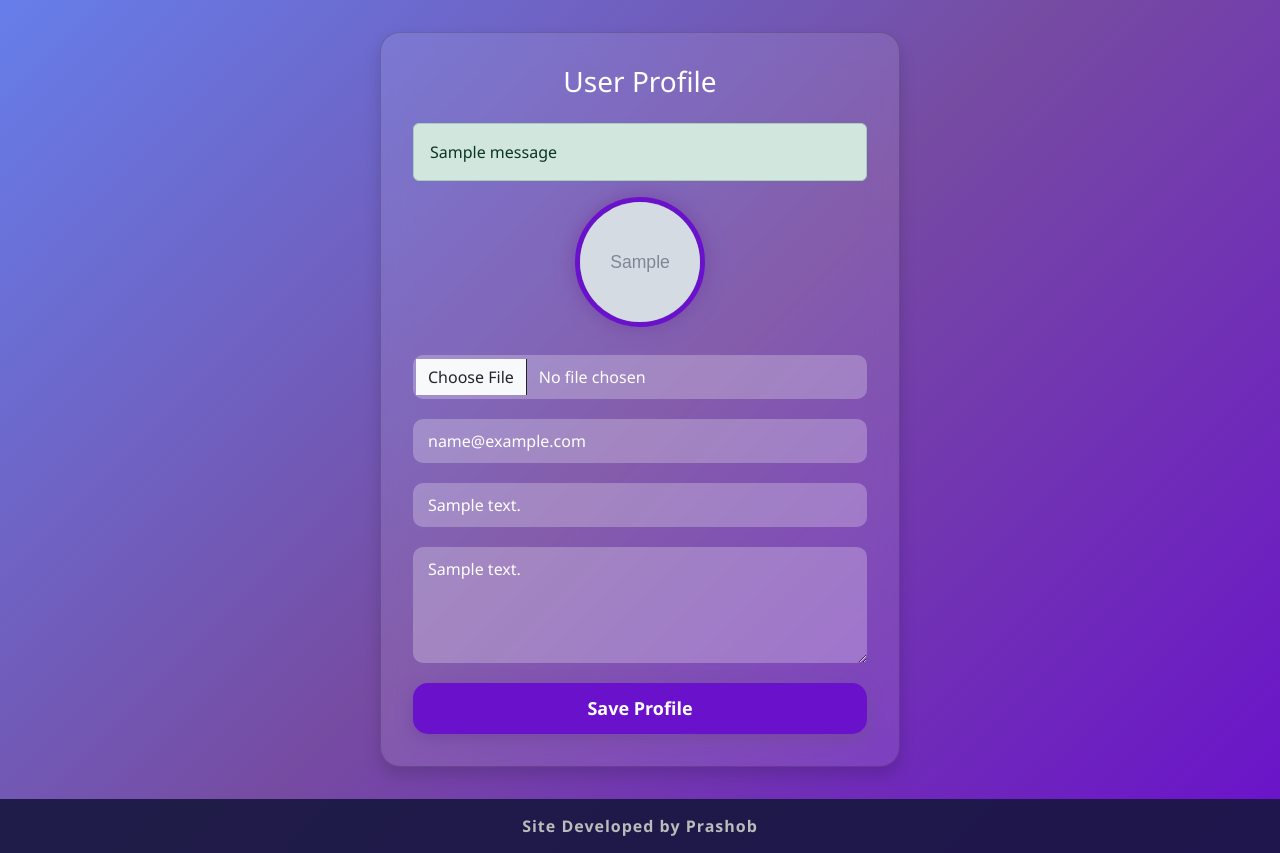
After one commit to PrashobVP/flask-auth-app, a Flask app: page /profile in a window 1280 px wide. The commit adds this page. Run offline with Flask 3, Linux system fonts and the light colour scheme; the visitor is signed in with stand-in values (Sample User, id 1); tables that the repository leaves empty or names only in its code hold one stand-in row (values such as "Sample post"); grey boxes marked "Sample" are stand-in pictures; one stand-in notice (Sample message) is shown.

```diff
--- a/app.py
+++ b/app.py
@@ -1,13 +1,15 @@
-from flask import Flask, render_template, request, redirect
+from flask import Flask, render_template, request, redirect, flash, session, url_for
 import mysql.connector
 from flask_bcrypt import Bcrypt
-
+from mysql.connector.errors import IntegrityError
+import os
+from werkzeug.utils import secure_filename
 
 app = Flask(__name__)
+app.secret_key = 'your_secret_key_here'  # Replace with a strong secret key
 bcrypt = Bcrypt(app)
 
-
-
+# MySQL connection
 db = mysql.connector.connect(
     user="sqladmin",
     password="uae@123$",
@@ -15,47 +17,116 @@ db = mysql.connector.connect(
     host="34.10.221.204",
     port=3306
 )
-
 cursor = db.cursor(dictionary=True)
 
+UPLOAD_FOLDER = os.path.join(app.root_path, 'static/uploads')
+os.makedirs(UPLOAD_FOLDER, exist_ok=True)
+
 @app.route('/')
-def home():
-    return redirect('/login')
+def root():
+    if 'user_id' in session:
+        return redirect(url_for('dashboard'))
+    return redirect(url_for('login'))
 
-# ----------------- SIGN UP -----------------
+# Signup route
 @app.route('/signup', methods=['GET', 'POST'])
 def signup():
     if request.method == 'POST':
-        name = request.form['name']
-        email = request.form['email']
-        password = bcrypt.generate_password_hash(request.form['password']).decode('utf-8')
+        name = request.form['name'].strip()
+        email = request.form['email'].strip().lower()
+        password = request.form['password']
+
+        hashed_password = bcrypt.generate_password_hash(password).decode('utf-8')
 
         try:
-            cursor.execute("INSERT INTO users (name, email, password) VALUES (%s, %s, %s)",
-                           (name, email, password))
+            cursor.execute(
+                "INSERT INTO users (name, email, password) VALUES (%s, %s, %s)",
+                (name, email, hashed_password)
+            )
             db.commit()
-            return redirect('/login')
-        except:
-            return "Email already exists!"
+            flash("Signup successful! Please login.", "success")
+            return redirect(url_for('login'))
+        except IntegrityError:
+            flash("Email already exists. Try logging in.", "danger")
 
     return render_template('signup.html')
 
-# ----------------- LOGIN -----------------
+# Login route
 @app.route('/login', methods=['GET', 'POST'])
 def login():
     if request.method == 'POST':
-        email = request.form['email']
+        email = request.form['email'].strip().lower()
         password = request.form['password']
 
         cursor.execute("SELECT * FROM users WHERE email=%s", (email,))
         user = cursor.fetchone()
 
         if user and bcrypt.check_password_hash(user['password'], password):
-            return f"Welcome {user['name']}! Login Successful."
+            session['user_id'] = user['id']
+            session['user_name'] = user['name']
+            flash(f"Welcome back, {user['name']}!", "success")
+            return redirect(url_for('dashboard'))
         else:
-            return "Invalid credentials!"
+            flash("Invalid email or password.", "danger")
 
     return render_template('login.html')
 
+# Profile edit page (home)
+@app.route('/profile', methods=['GET', 'POST'])
+def profile():
+    if 'user_id' not in session:
+        flash("Please log in first.", "warning")
+        return redirect(url_for('login'))
+
+    user_id = session['user_id']
+
+    if request.method == 'POST':
+        email = request.form['email'].strip().lower()
+        address = request.form['address'].strip()
+        bio = request.form['bio'].strip()
+
+        photo_file = request.files.get('photo')
+        photo_filename = None
+
+        if photo_file and photo_file.filename != '':
+            photo_filename = secure_filename(photo_file.filename)
+            photo_file.save(os.path.join(UPLOAD_FOLDER, photo_filename))
+
+        if photo_filename:
+            sql = "UPDATE users SET email=%s, address=%s, bio=%s, photo=%s WHERE id=%s"
+            cursor.execute(sql, (email, address, bio, photo_filename, user_id))
+        else:
+            sql = "UPDATE users SET email=%s, address=%s, bio=%s WHERE id=%s"
+            cursor.execute(sql, (email, address, bio, user_id))
+
+        db.commit()
+        flash("Profile updated successfully.", "success")
+        return redirect(url_for('dashboard'))
+
+    cursor.execute("SELECT email, address, bio, photo FROM users WHERE id=%s", (user_id,))
+    user = cursor.fetchone()
+
+    return render_template('profile.html', user=user)
+
+# Dashboard page - read-only profile view
+@app.route('/dashboard')
+def dashboard():
+    if 'user_id' not in session:
+        flash("Please log in first.", "warning")
+        return redirect(url_for('login'))
+
+    user_id = session['user_id']
+    cursor.execute("SELECT email, address, bio, photo FROM users WHERE id=%s", (user_id,))
+    user = cursor.fetchone()
+    return render_template('dashboard.html', user=user)
+
+# Logout route
+@app.route('/logout')
+def logout():
+    session.clear()
+    flash("Logged out successfully.", "info")
+    return redirect(url_for('login'))
+
+
 if __name__ == '__main__':
     app.run(debug=True)
--- /dev/null
+++ b/templates/profile.html
@@ -0,0 +1,150 @@
+<!DOCTYPE html>
+<html lang="en">
+<head>
+    <meta charset="UTF-8" />
+    <title>User Profile</title>
+    <link href="https://cdn.jsdelivr.net/npm/bootstrap@5.3.0/dist/css/bootstrap.min.css" rel="stylesheet" />
+    <style>
+        body {
+            /* Bright gradient background */
+            background: linear-gradient(135deg, #667eea, #764ba2, #6a11cb);
+            min-height: 100vh;
+            display: flex;
+            flex-direction: column;
+            font-family: 'Segoe UI', Tahoma, Geneva, Verdana, sans-serif;
+            color: #fff;
+            margin: 0;
+        }
+        .main-content {
+            flex: 1;
+            display: flex;
+            justify-content: center;
+            align-items: center;
+            padding: 2rem;
+        }
+        .card {
+            border-radius: 20px;
+            box-shadow: 0 15px 30px rgba(101, 41, 255, 0.6);
+            background: rgba(255, 255, 255, 0.1);
+            backdrop-filter: blur(15px);
+            width: 520px;
+            padding: 2rem;
+            color: white;
+        }
+        footer {
+            background-color: rgba(23, 23, 63, 0.9);
+            color: #bbb;
+            text-align: center;
+            padding: 15px 0;
+            font-size: 16px;
+            font-weight: 600;
+            letter-spacing: 1px;
+        }
+        .profile-pic {
+            width: 130px;
+            height: 130px;
+            object-fit: cover;
+            border-radius: 50%;
+            border: 5px solid #6a11cb;
+            box-shadow: 0 0 20px #764ba2;
+            margin-bottom: 20px;
+            transition: box-shadow 0.3s ease;
+        }
+        .profile-pic:hover {
+            box-shadow: 0 0 30px #e040fb;
+        }
+        input.form-control, textarea.form-control {
+            background: rgba(255, 255, 255, 0.25);
+            border: none;
+            border-radius: 10px;
+            color: white;
+            font-size: 16px;
+            padding: 10px 15px;
+            transition: background 0.3s ease;
+        }
+        input.form-control::placeholder,
+        textarea.form-control::placeholder {
+            color: #ddd;
+        }
+        input.form-control:focus, textarea.form-control:focus {
+            background: rgba(255, 255, 255, 0.45);
+            color: #222;
+            outline: none;
+            box-shadow: 0 0 10px #e040fb;
+        }
+        button.btn-success {
+            background: #6a11cb;
+            border: none;
+            font-weight: 700;
+            font-size: 18px;
+            padding: 12px 0;
+            border-radius: 15px;
+            box-shadow: 0 5px 15px #764ba2;
+            transition: background 0.3s ease;
+        }
+        button.btn-success:hover {
+            background: #e040fb;
+            box-shadow: 0 5px 25px #e040fb;
+        }
+        .mb-3 {
+            margin-bottom: 1.25rem !important;
+        }
+    </style>
+</head>
+<body>
+
+<div class="main-content">
+    <div class="card shadow">
+        <h3 class="text-center mb-4">User Profile</h3>
+
+        {% with messages = get_flashed_messages(with_categories=true) %}
+          {% if messages %}
+            {% for category, message in messages %}
+              <div class="alert alert-{{ category }}">{{ message }}</div>
+            {% endfor %}
+          {% endif %}
+        {% endwith %}
+
+        <form method="POST" enctype="multipart/form-data">
+
+            <!-- Profile Photo Upload -->
+            <div class="text-center mb-3">
+                <img src="{{ url_for('static', filename='uploads/' + user.photo) if user.photo else 'https://cdn-icons-png.flaticon.com/512/149/149071.png' }}"
+                     class="profile-pic" id="preview" alt="Profile Picture">
+                <input type="file" class="form-control mt-2" name="photo" accept="image/*" onchange="previewPhoto(event)">
+            </div>
+
+            <!-- Email -->
+            <div class="mb-3">
+                <input type="email" class="form-control" name="email" placeholder="Email ID" value="{{ user.email }}" required>
+            </div>
+
+            <!-- Address -->
+            <div class="mb-3">
+                <input type="text" class="form-control" name="address" placeholder="Address" value="{{ user.address }}" required>
+            </div>
+
+            <!-- Biography -->
+            <div class="mb-3">
+                <textarea class="form-control" name="bio" rows="4" placeholder="Short Biography">{{ user.bio }}</textarea>
+            </div>
+
+            <button type="submit" class="btn btn-success w-100">Save Profile</button>
+        </form>
+    </div>
+</div>
+
+<footer>
+    Site Developed by Prashob
+</footer>
+
+<script>
+    // Preview uploaded profile picture
+    function previewPhoto(event) {
+        const output = document.getElementById('preview');
+        output.src = URL.createObjectURL(event.target.files[0]);
+    }
+</script>
+
+</body>
+</html>
```
Also changed, not shown: templates/dashboard.html (added, +97 -0 lines), templates/home.html (deleted, +0 -87 lines), templates/login.html (+44 -71 lines), templates/signup.html (+77 -33 lines), static/uploads/184-01-28-2022_04.jpg (added), static/uploads/kanchi.JPG (added).
